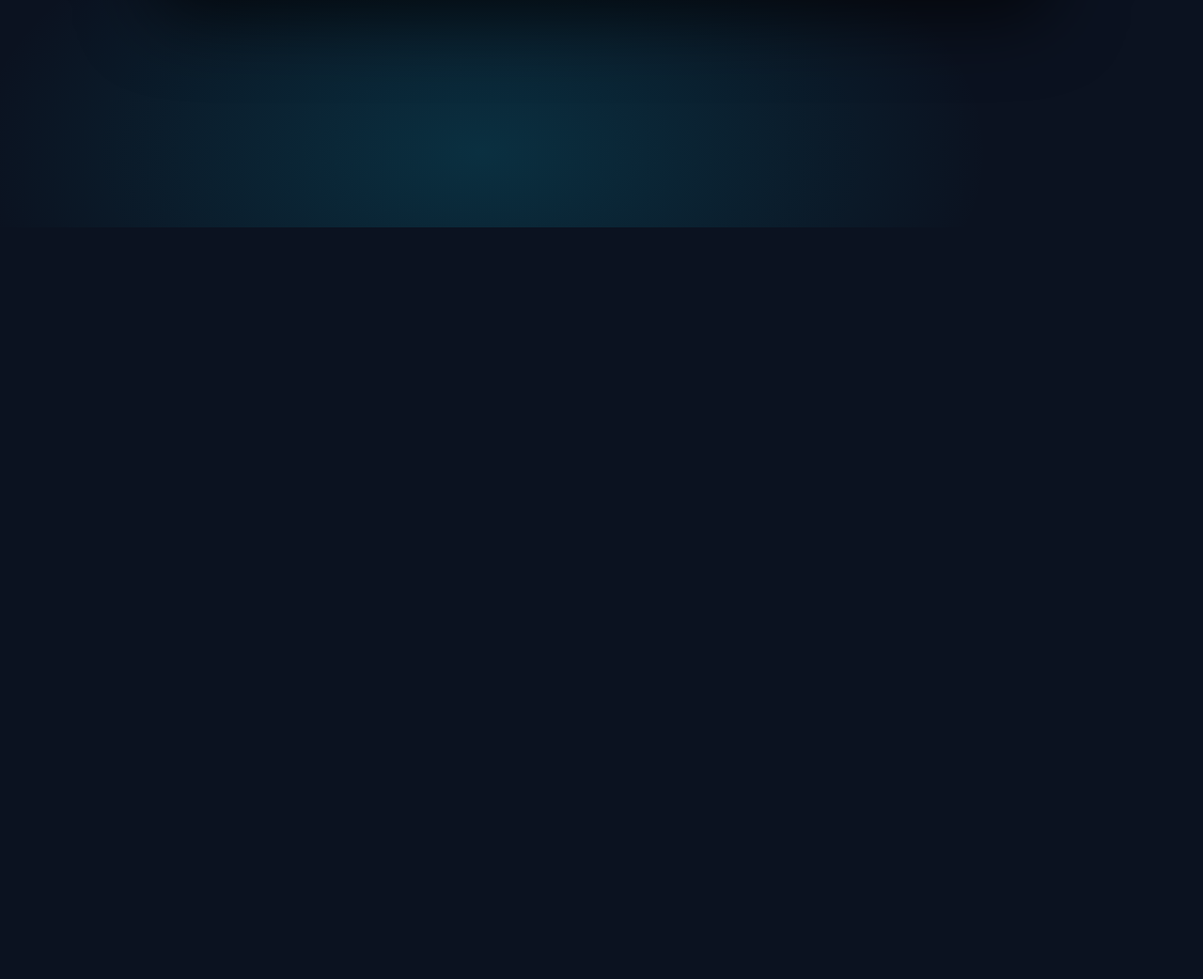
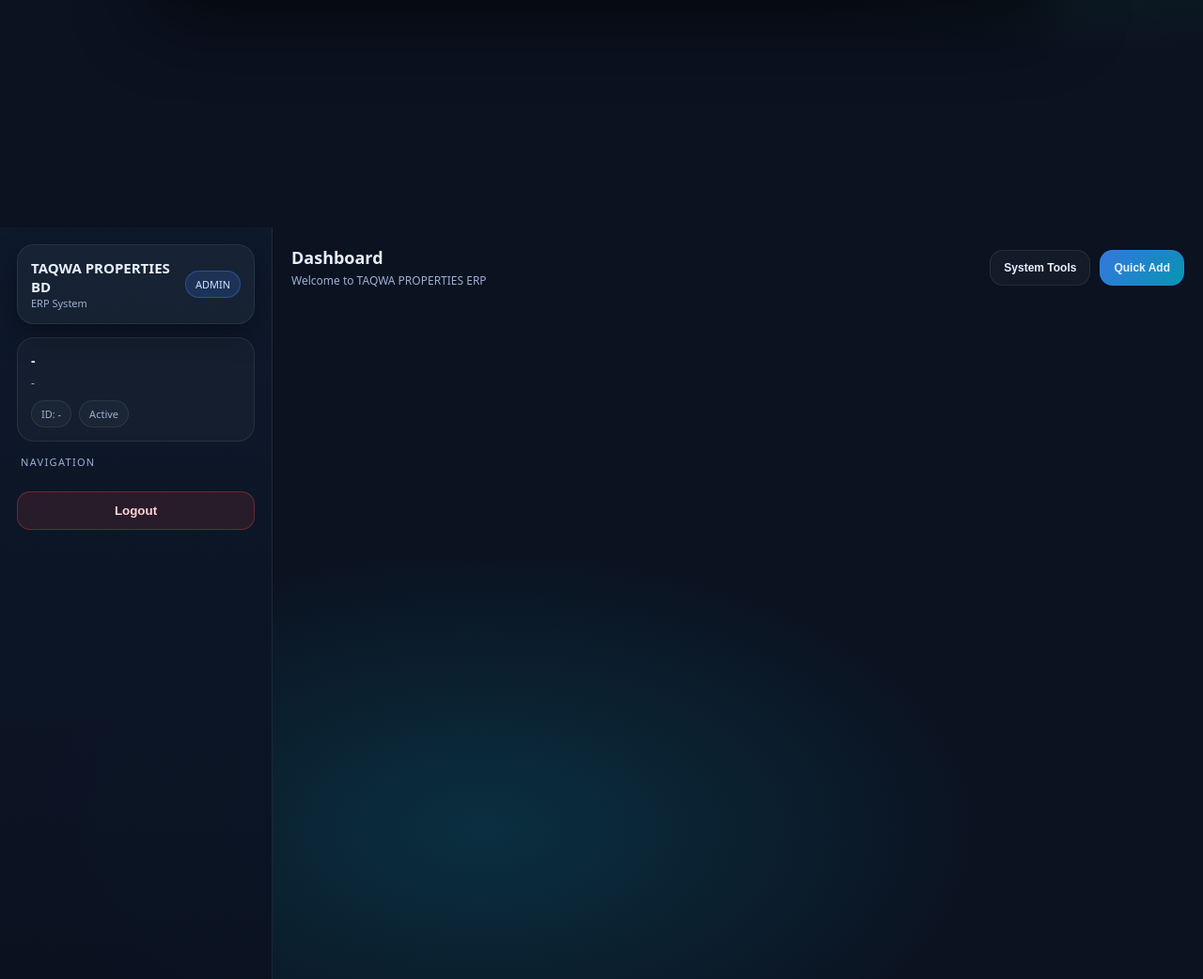
Before and after one commit to shamim-tp/taqwa.bd, a website with bundled scripts: page index.html in a window 1280 px wide. Shown: the part 558-1600 px from the top of the page at 94% size. Before the commit the page ends 800 px from the top, so only its background shows below. Built offline with nearby package versions, Linux system fonts and the light colour scheme.

Commit message:
Update index.html

```diff
--- a/index.html
+++ b/index.html
@@ -5,7 +5,7 @@
   <meta name="viewport" content="width=device-width, initial-scale=1.0"/>
   <title>TAQWA PROPERTIES BD - ERP</title>
   <link rel="stylesheet" href="style.css">
-  <!-- Firebase SDK (প্রয়োজন অনুযায়ী) -->
+  <!-- Firebase SDK (প্রয়োজনে) -->
   <script src="https://www.gstatic.com/firebasejs/9.22.0/firebase-app-compat.js"></script>
   <script src="https://www.gstatic.com/firebasejs/9.22.0/firebase-firestore-compat.js"></script>
   <script type="module" src="script.js"></script>
@@ -22,13 +22,16 @@
   <!-- টোস্ট বার্তা -->
   <div class="toastWrap" id="toastWrap"></div>
 
-  <!-- লগইন পৃষ্ঠা (প্রথমে দৃশ্যমান) -->
+  <!-- লগইন পৃষ্ঠা (শুধু লগইন অপশন) -->
   <div id="loginPage" class="loginWrap">
     <div class="loginCard">
       <div class="loginGrid">
         <div class="loginLeft">
+          <!-- লোগো যোগ করুন -->
+       <!--   <img src="images/logo.png" alt="TAQWA PROPERTIES BD" class="company-logo">-->
           <h1>TAQWA PROPERTIES BD</h1>
-          <!-- প্রতিষ্ঠানের স্লোগান/ছবি দেওয়া যেতে পারে -->
+          <p>Professional Investment Management ERP System</p>
+          <p class="slogan">Trust & Excellence</p>
         </div>
         <div class="loginRight">
           <div class="tabs">
@@ -51,47 +54,45 @@
     </div>
   </div>
 
-  <!-- মূল অ্যাপ পৃষ্ঠা (লগইনের পর দেখা যাবে) -->
-  <div id="appPage" style="display: none;">
-    <!-- হেডার / টুলবার -->
-    <div class="app-header">
-      <div class="user-info">
-        <span id="currentUserName"></span>
-        <span id="currentUserRole"></span>
+  <!-- অ্যাপ পৃষ্ঠা (আপনার আগের কাঠামো) -->
+  <div id="appPage" class="app">
+    <button class="mobile-menu-btn" id="mobileMenuBtn">☰ Menu</button>
+    <div class="sidebar" id="sidebar">
+      <div class="brand">
+        <div>
+          <h2>TAQWA PROPERTIES BD</h2>
+          <div class="small">ERP System</div>
+        </div>
+        <div class="badge" id="systemMode">ADMIN</div>
       </div>
-      <div class="chip-info">
-        <span id="chipId"></span>
-        <span id="chipStatus"></span>
+      <div class="userBox">
+        <div class="name" id="currentUserName">-</div>
+        <div class="role" id="currentUserRole">-</div>
+        <div class="mini">
+          <span class="chip" id="chipId">ID: -</span>
+          <span class="chip" id="chipStatus">Active</span>
+        </div>
       </div>
-      <div class="system-mode">
-        Mode: <span id="systemMode"></span>
+      <div class="navTitle">Navigation</div>
+      <div class="nav" id="sidebarNav"></div>
+      <button class="logoutBtn" id="logoutBtn">Logout</button>
+    </div>
+    <div class="main">
+      <div class="topbar">
+        <div>
+          <h1 id="pageTitle">Dashboard</h1>
+          <p id="pageSubtitle">Welcome to TAQWA PROPERTIES ERP</p>
+        </div>
+        <div class="rightTop">
+          <button class="btn hidden" id="systemToolsBtn">System Tools</button>
+          <button class="btn primary hidden" id="quickAddBtn">Quick Add</button>
+        </div>
       </div>
-      <div class="admin-tools">
-        <button id="systemToolsBtn" style="display: none;">System Tools</button>
-        <button id="quickAddBtn" style="display: none;">Quick Add</button>
-      </div>
-      <button id="logoutBtn">Logout</button>
-    </div>
-
-    <!-- প্রধান বডি: সাইডবার + কন্টেন্ট -->
-    <div class="app-body">
-      <!-- সাইডবার -->
-      <div class="sidebar" id="sidebar">
-        <nav id="sidebarNav"></nav>
-      </div>
-
-      <!-- মূল কন্টেন্ট এলাকা -->
-      <div class="main-content">
-        <div class="page-header">
-          <h2 id="pageTitle"></h2>
-          <p id="pageSubtitle"></p>
-        </div>
-        <div id="pageContent"></div>
-      </div>
+      <div id="pageContent"></div>
     </div>
   </div>
 
-  <!-- মডাল কন্টেইনার (ডায়নামিক মডাল লোডের জন্য) -->
+  <!-- মডাল কন্টেইনার -->
   <div id="modalsContainer"></div>
 </body>
 </html>
```
